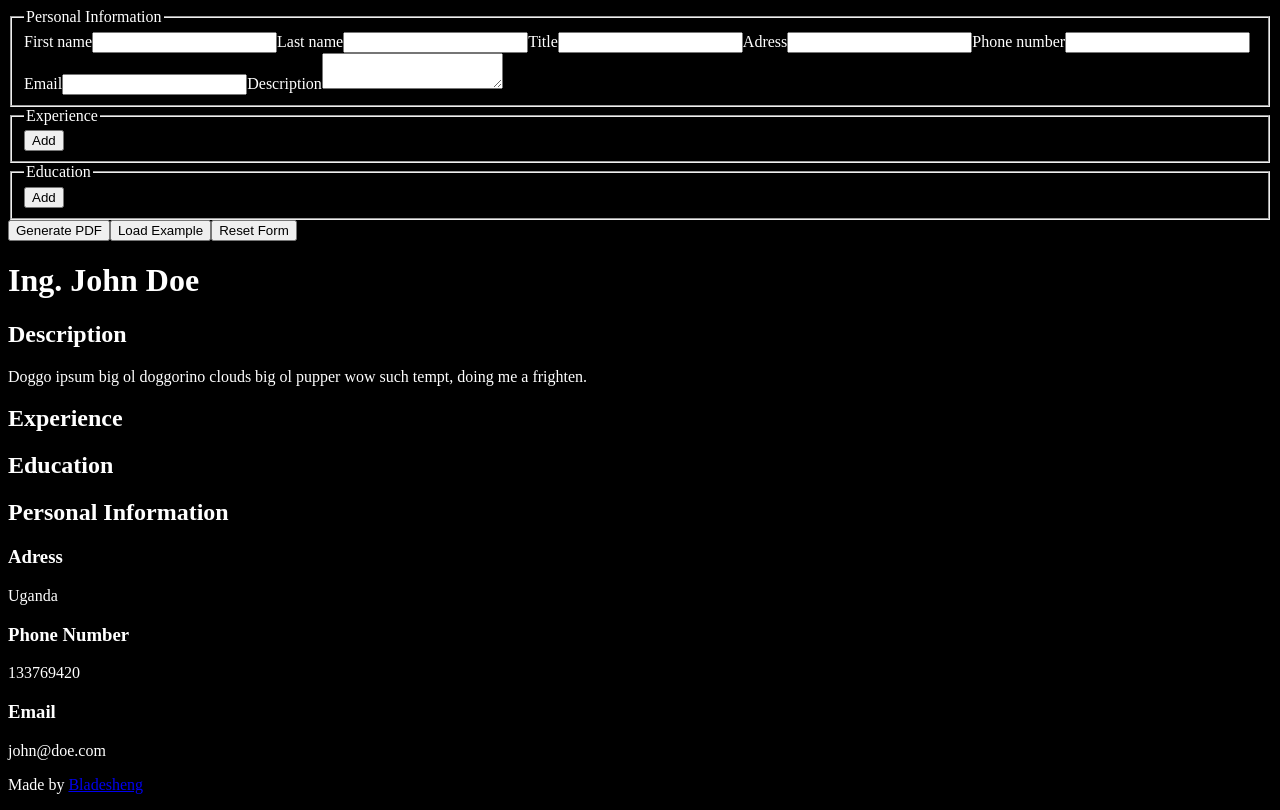
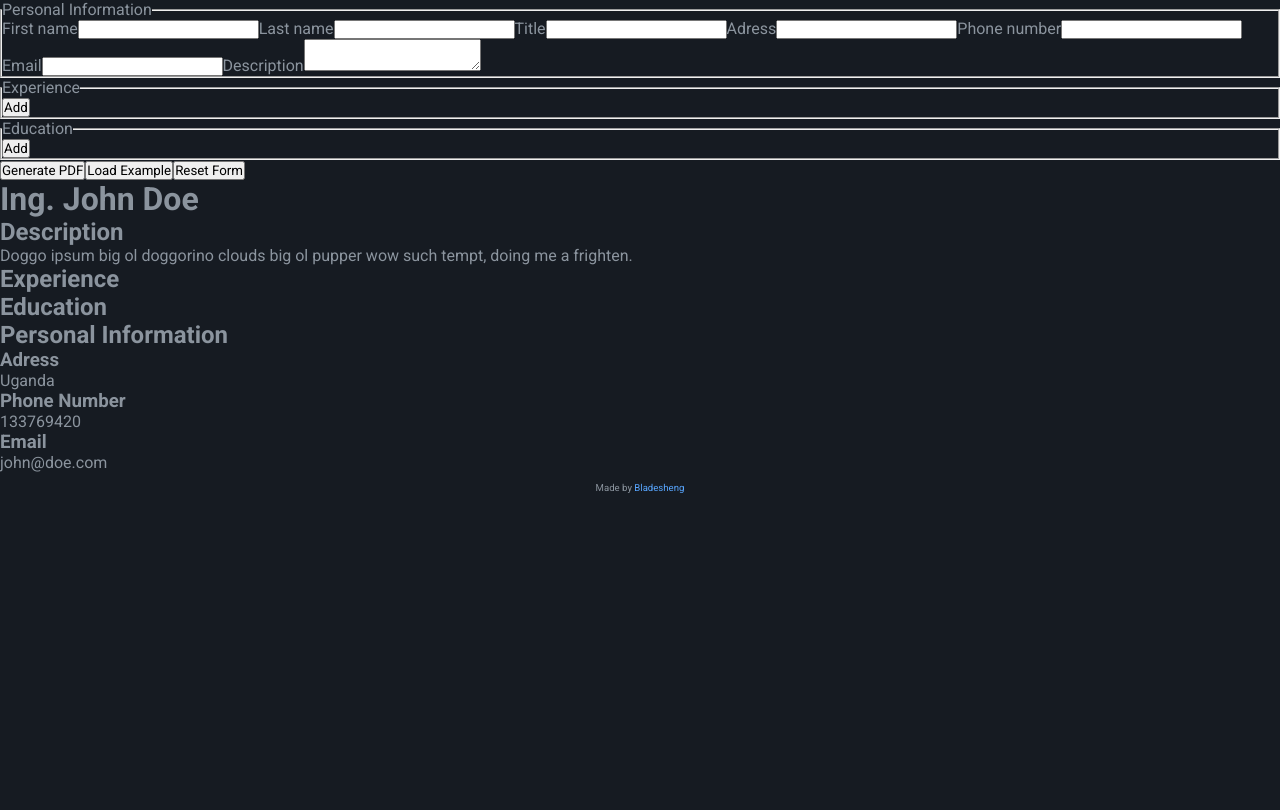
Before and after one commit to Bladesheng/cv-project, a React app: page / in a window 1280 px wide. Built offline with nearby package versions, Linux system fonts and the light colour scheme.

Commit message:
Style the layout

```diff
--- a/src/components/CvInput.tsx
+++ b/src/components/CvInput.tsx
@@ -52,7 +52,7 @@ class CvInput extends React.Component<IProps, IStateInput> {
 
   render() {
     return (
-      <div className="main">
+      <main>
         <form className="cvInput">
           <fieldset className="personalInfo">
             <legend>Personal Information</legend>
@@ -105,7 +105,7 @@ class CvInput extends React.Component<IProps, IStateInput> {
         </form>
 
         <CvOutput inputState={this.state}></CvOutput>
-      </div>
+      </main>
     );
   }
 }
--- a/src/styles/style.scss
+++ b/src/styles/style.scss
@@ -1,4 +1,59 @@
-body {
-  background-color: black;
-  color: white;
+@import url("https://fonts.googleapis.com/css2?family=Roboto:wght@400;500;700&display=swap");
+
+$font-stack: "Roboto", sans-serif;
+$font-color-primary: rgb(139, 148, 158);
+$font-color-secondary: rgb(240, 246, 252);
+$font-color-blue: rgb(88, 166, 255);
+
+$color-primary: rgb(13, 17, 23);
+$color-secondary: rgb(22, 27, 34);
+$color-grey-dark: rgb(33, 38, 45);
+$color-grey-light: rgb(55, 59, 66);
+$color-blue: rgb(27, 44, 67);
+$color-green: rgb(35, 134, 54);
+$color-purple: rgb(137, 87, 229);
+
+* {
+  padding: 0;
+  margin: 0;
+  box-sizing: border-box;
 }
+
+html,
+body,
+#root,
+.app {
+  width: 100vw;
+  max-width: 100vw;
+
+  font-family: $font-stack;
+  color: $font-color-primary;
+  background-color: $color-secondary;
+}
+
+.app {
+  display: flex;
+  flex-direction: column;
+}
+
+button {
+  cursor: pointer;
+  font-family: $font-stack;
+}
+
+main {
+  flex: 1 1 auto;
+}
+
+footer {
+  flex: 0 1 auto;
+
+  text-align: center;
+  padding: 0.6rem;
+  font-size: 0.6rem;
+
+  a {
+    text-decoration: none;
+    color: $font-color-blue;
+  }
+}
```
